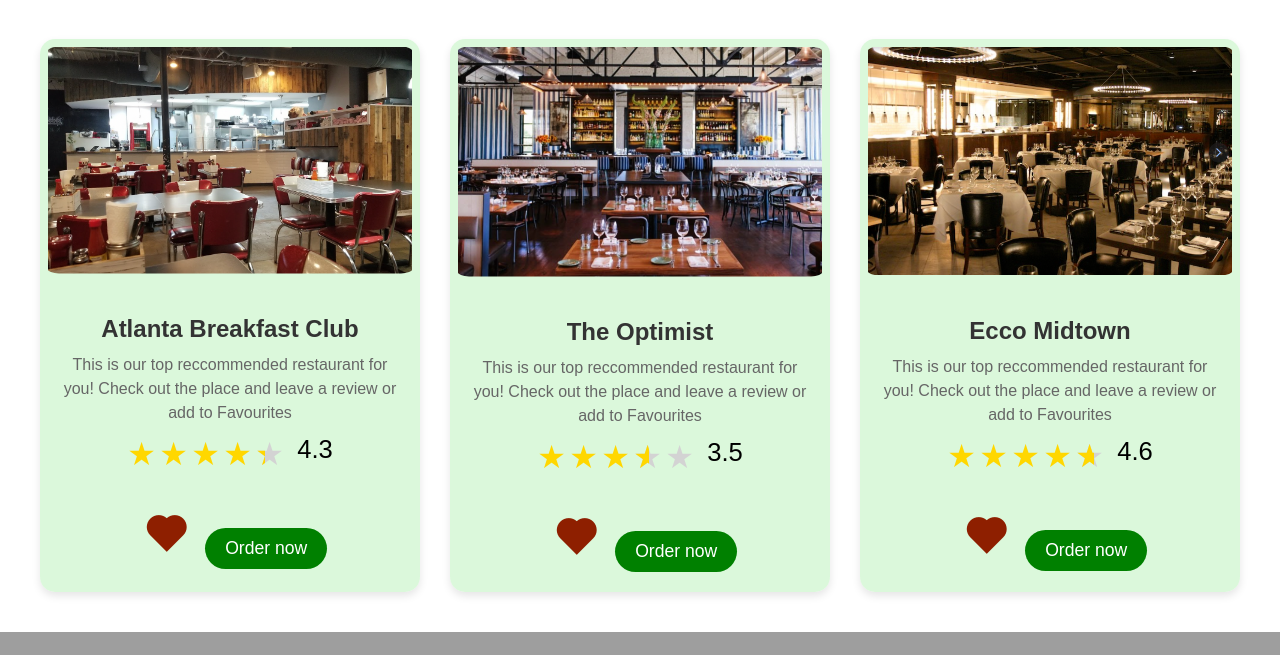
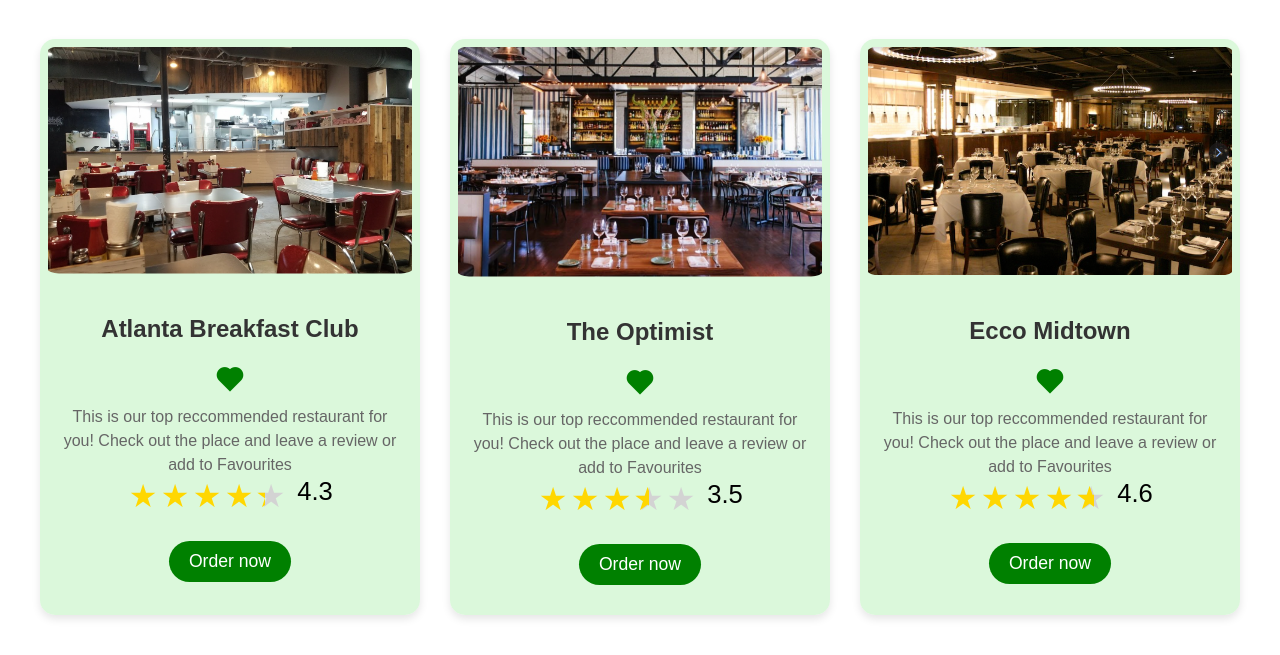
Before and after one commit to estherpark514/Atlanta-Food-Finder, a Django app: page /home/ in a window 1280 px wide. Shown: the part 689-1344 px from the top of the page. Before the commit the page ends 1321 px from the top, so only its background shows below. Run offline with Django 5.2, Linux system fonts and the light colour scheme; a user stored in the database is signed in; some libraries are stand-ins or nearby versions.

Commit message:
Changes to fav

```diff
--- a/static/styles.css
+++ b/static/styles.css
@@ -156,7 +156,7 @@ body{
 
 .heart-icon:hover {
     transform: scale(1.2);
-    color: #f33404;
+    color: #ff0000;
 }
 
 .user-profile_pricing {
@@ -164,8 +164,8 @@ body{
 }
 
 .user-profile_pricing h4 {
-    font-size: 3em;
-    color: #8e1f00;
+    font-size: 2em;
+    color: green;
     margin: 10px;
 }
 
--- a/templates/index.html
+++ b/templates/index.html
@@ -74,6 +74,11 @@
                   <h3 class="ui heading size-headingxl">
                     Atlanta Breakfast Club
                   </h3>
+
+                  <div class="user-profile_pricing">
+                    <h4 class='heart-icon bx bxs-heart'> </h4>
+
+
                   <p class="user-profile_text ui text size-texts">
                     This is our top reccommended restaurant for you!
                     Check out the place and leave a review or
@@ -91,8 +96,7 @@
                   </div>
                 </div>
 
-                <div class="user-profile_pricing">
-                  <h4 class='heart-icon bx bxs-heart'> </h4>
+
                   <button
                     class="user-profile_button ui button red size-xl fill"
                   >
@@ -112,6 +116,10 @@
               <div class="columnrating">
                 <div class="user-profile_description">
                   <h3 class="ui heading size-headingxl">The Optimist</h3>
+
+                  <div class="user-profile_pricing">
+                    <h4 class='heart-icon bx bxs-heart'> </h4>
+
                   <p class="user-profile_text ui text size-texts">
                     This is our top reccommended restaurant for you!
                     Check out the place and leave a review or
@@ -129,8 +137,7 @@
                   </div>
                 </div>
 
-                <div class="user-profile_pricing">
-                  <h4 class='heart-icon bx bxs-heart'> </h4>
+
                   <button
                     class="user-profile_button ui button red size-xl fill"
                   >
@@ -150,6 +157,9 @@
               <div class="columnrating">
                 <div class="user-profile_description">
                   <h3 class="ui heading size-headingxl">Ecco Midtown</h3>
+                  <div class="user-profile_pricing">
+                    <h4 class='heart-icon bx bxs-heart'> </h4>
+
                   <p class="user-profile_text ui text size-texts">
                     This is our top reccommended restaurant for you!
                     Check out the place and leave a review or
@@ -167,9 +177,6 @@
                   </div>
                 </div>
 
-                <div class="user-profile_pricing">
-                  <h4 class='heart-icon bx bxs-heart'> </h4>
-
                   <button
                     class="user-profile_button ui button red size-xl fill">
                     Order now
```
